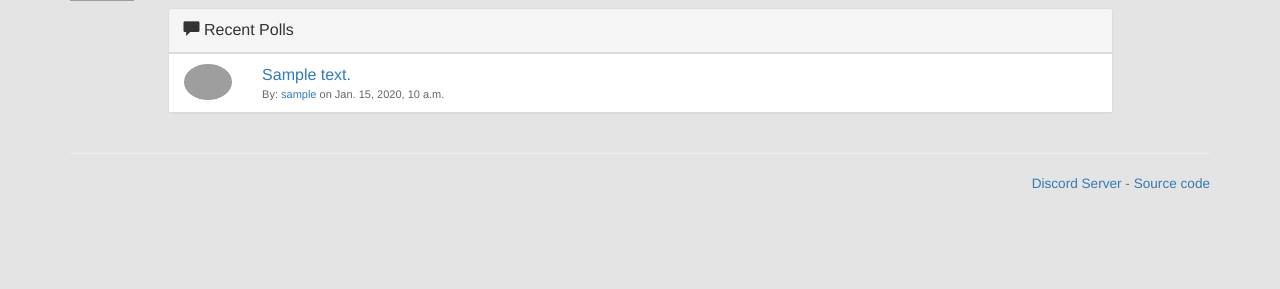
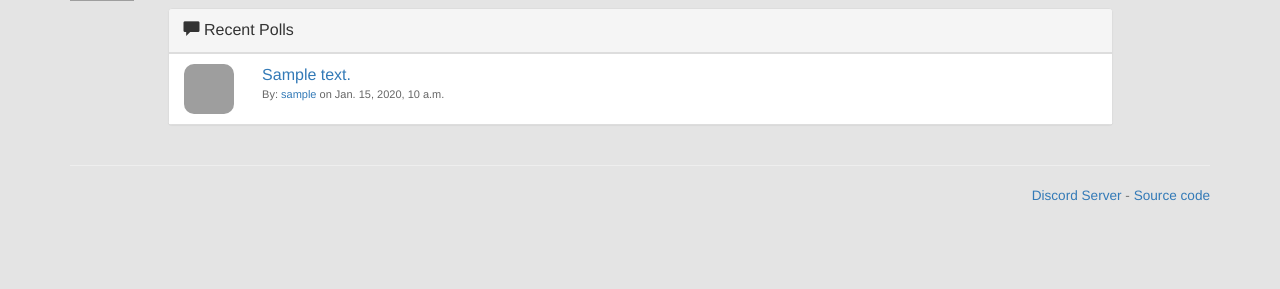
Before and after one commit to emre/dpoll.xyz, a Django app: page / in a window 1280 px wide. Shown: the part 62-351 px from the top of the page. Run offline with Django 3.2, Linux system fonts and the light colour scheme; tables that the repository leaves empty hold one stand-in row (values such as "Sample post"); some libraries are stand-ins or nearby versions; grey boxes are pictures that could not be loaded.

Commit message:
Fix avatars

```diff
--- a/dpoll/templates/base.html
+++ b/dpoll/templates/base.html
@@ -13,7 +13,8 @@
         <meta http-equiv="X-UA-Compatible" content="IE=edge,chrome=1">
         <![endif]-->
   <title>dpoll.xyz</title>
-    <link href="https://stackpath.bootstrapcdn.com/bootstrap/3.3.2/css/bootstrap.min.css"
+  <link
+      href="https://stackpath.bootstrapcdn.com/bootstrap/3.3.2/css/bootstrap.min.css"
       rel="stylesheet"
       integrity="sha384-Tfj13fqQQqqzQFuaZ81WDzmmOU610WeS08VMuHmElK5oI2f7NwojuL6VupYXR/jK"
       crossorigin="anonymous">
@@ -82,6 +83,13 @@
     .widget .btn-block {
       border-top-left-radius: 0px;
       border-top-right-radius: 0px;
+    }
+
+    .avatar {
+      min-width: 50px;
+      width: 50px;
+      height: 50px;
+      border-radius: 20%;
     }
 
   </style>
@@ -158,7 +166,8 @@
     <hr>
 
     <span class="text-muted small pull-right">
-            <a href="https://discord.gg/ZcV8SGr" target="_blank">Discord Server</a> -
+            <a href="https://discord.gg/ZcV8SGr"
+               target="_blank">Discord Server</a> -
             <a href="https://github.com/emre/dpoll.xyz">Source code</a>
         </span>
   </div>
@@ -169,7 +178,8 @@
     integrity="sha256-FgpCb/KJQlLNfOu91ta32o/NMZxltwRo8QtmkMRdAu8="
     crossorigin="anonymous"></script>
 {% block extra_js %} {% endblock %}
-<script src="https://stackpath.bootstrapcdn.com/bootstrap/3.3.2/js/bootstrap.min.js"
+<script
+    src="https://stackpath.bootstrapcdn.com/bootstrap/3.3.2/js/bootstrap.min.js"
     integrity="sha384-4Kp4aQ6UNeqsJ/ithPcxYnnIGt/QJJ64J9QtfDAJZUTaePAIPm9aaBdu7Gw84oGs"
     crossorigin="anonymous"></script>
 </body>
--- a/dpoll/templates/index.html
+++ b/dpoll/templates/index.html
@@ -22,7 +22,7 @@
                                         <div class="row">
                                             <div class="col-xs-2 col-md-1">
                                                 <img src="https://steemitimages.com/u/{{ poll.username }}/avatar"
-                                                     class="img-circle img-responsive"
+                                                     class="avatar"
                                                      alt=""/></div>
                                             <div class="col-xs-10 col-md-11">
                                                 <div>
```
Lines whose indentation alone changed are shown as unchanged.
